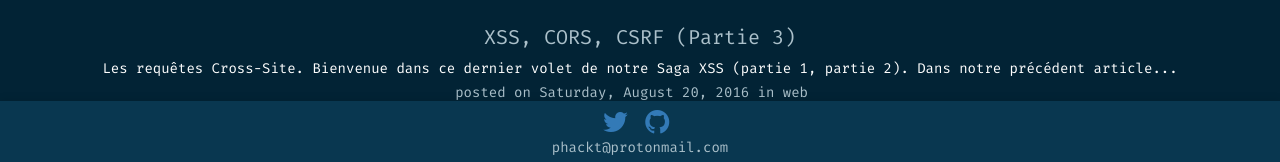
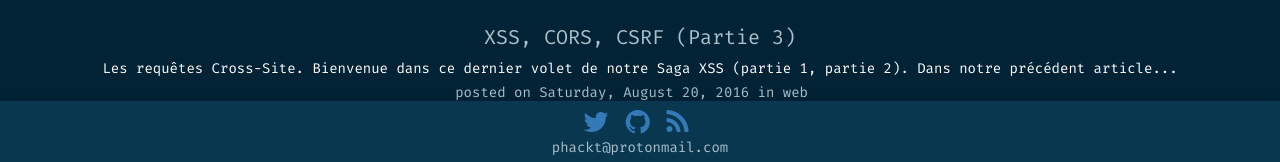
Before and after one commit to phackt/phackt.github.io, a Jekyll site: the page built from index.html, in a window 1280 px wide and 900 px high, scrolled down 585 px. Shown: the part 735-897 px from the top of the window. Built offline with Jekyll 4.4.1, drawn with Linux system fonts in a browser that asks for light colours; nearby versions of some CDN libraries; some web fonts are replaced.

```diff
--- a/_includes/footer.html
+++ b/_includes/footer.html
@@ -2,6 +2,7 @@
   <div class="container footer-content">
     <a target="_blank" href="https://twitter.com/phackt_ul"><i class ="fa fa-twitter fa-2x"></i>&nbsp;</a>
     <a target="_blank" href="https://github.com/phackt"><i class ="fa fa-github fa-2x"></i>&nbsp;</a>
+    <a target="_blank" href="{{ site.url }}/feed.xml"><i class ="fa fa-rss fa-2x"></i>&nbsp;</a>
     <br/>
     phackt@protonmail.com
   </div>
```
